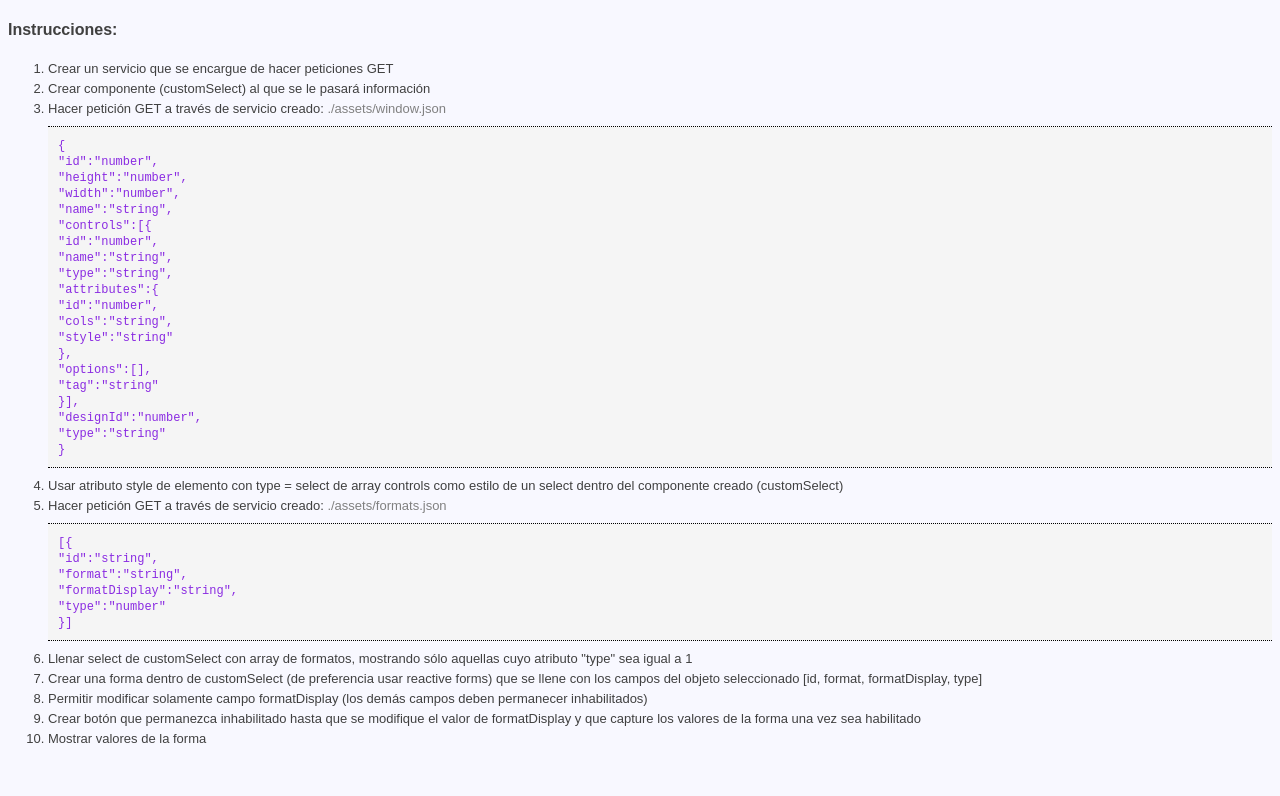
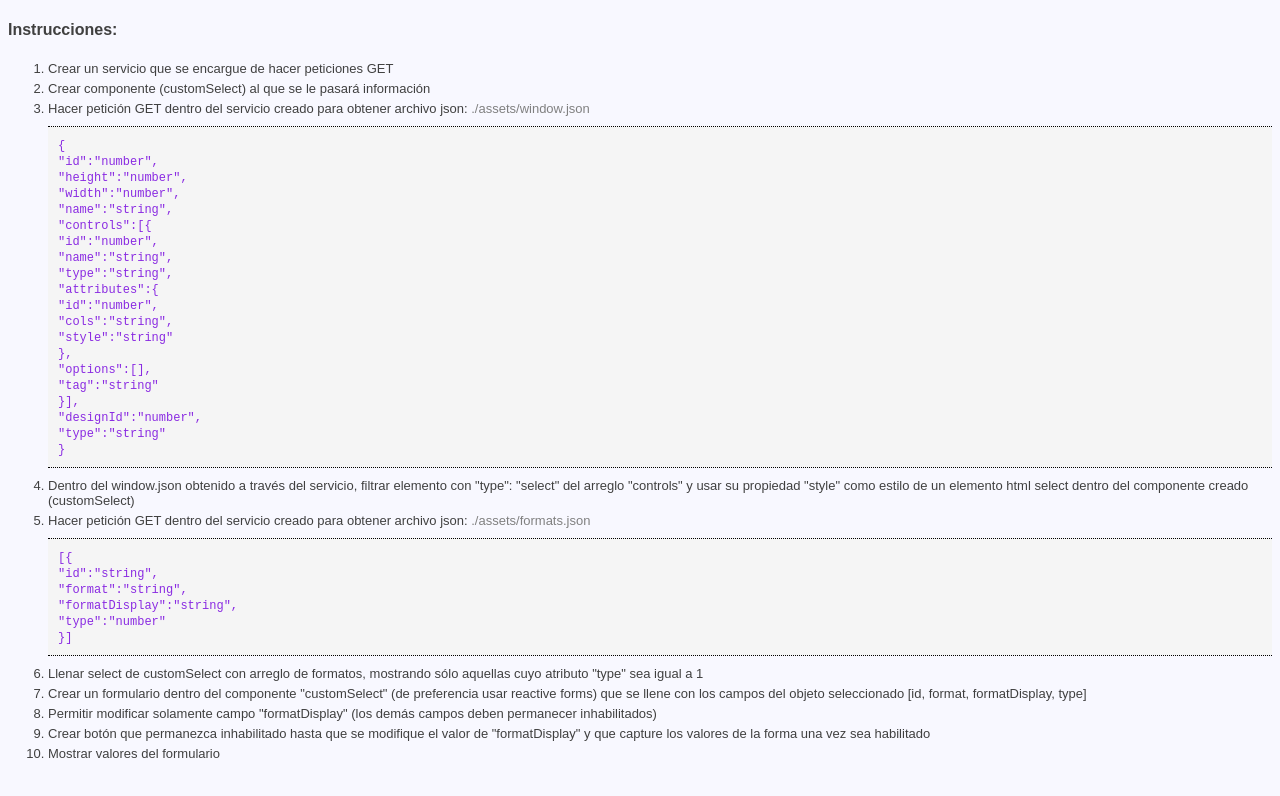
Before and after one commit to gmorklla/test, an Angular app: page / in a window 1280 px wide. Shown: the top 796 px of the page. Built offline with nearby package versions, Linux system fonts and the light colour scheme.

Commit message:
Update: instrucciones

```diff
--- a/src/app/app.component.html
+++ b/src/app/app.component.html
@@ -7,39 +7,40 @@
     Crear componente (customSelect) al que se le pasará información
   </li>
   <li>
-    Hacer petición GET a través de servicio creado:
+    Hacer petición GET dentro del servicio creado para obtener archivo json:
     <span>./assets/window.json</span>
     <div class="codeDiv">
       <code [innerHTML]="windowI | htmlCode"> </code>
     </div>
   </li>
   <li>
-    Usar atributo style de elemento con type = select de array controls como
-    estilo de un select dentro del componente creado (customSelect)
+    Dentro del window.json obtenido a través del servicio, filtrar elemento con "type": "select" del arreglo "controls"
+    y
+    usar su propiedad "style" como estilo de un elemento html select dentro del componente creado (customSelect)
   </li>
   <li>
-    Hacer petición GET a través de servicio creado:
+    Hacer petición GET dentro del servicio creado para obtener archivo json:
     <span>./assets/formats.json</span>
     <div class="codeDiv">
       <code [innerHTML]="formats | htmlCode"> </code>
     </div>
   </li>
   <li>
-    Llenar select de customSelect con array de formatos, mostrando sólo aquellas
+    Llenar select de customSelect con arreglo de formatos, mostrando sólo aquellas
     cuyo atributo "type" sea igual a 1
   </li>
   <li>
-    Crear una forma dentro de customSelect (de preferencia usar reactive forms)
+    Crear un formulario dentro del componente "customSelect" (de preferencia usar reactive forms)
     que se llene con los campos del objeto seleccionado [id, format,
     formatDisplay, type]
   </li>
   <li>
-    Permitir modificar solamente campo formatDisplay (los demás campos deben
+    Permitir modificar solamente campo "formatDisplay" (los demás campos deben
     permanecer inhabilitados)
   </li>
   <li>
     Crear botón que permanezca inhabilitado hasta que se modifique el valor de
-    formatDisplay y que capture los valores de la forma una vez sea habilitado
+    "formatDisplay" y que capture los valores de la forma una vez sea habilitado
   </li>
-  <li>Mostrar valores de la forma</li>
+  <li>Mostrar valores del formulario</li>
 </ol>
```
